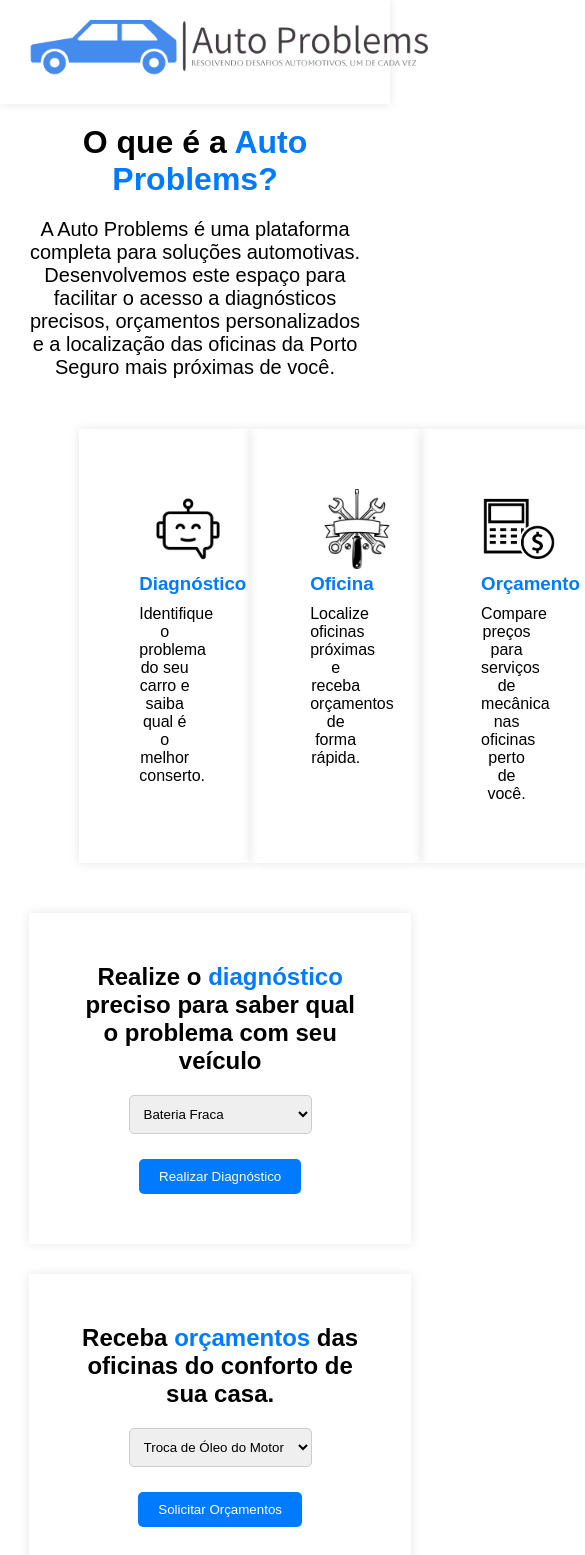
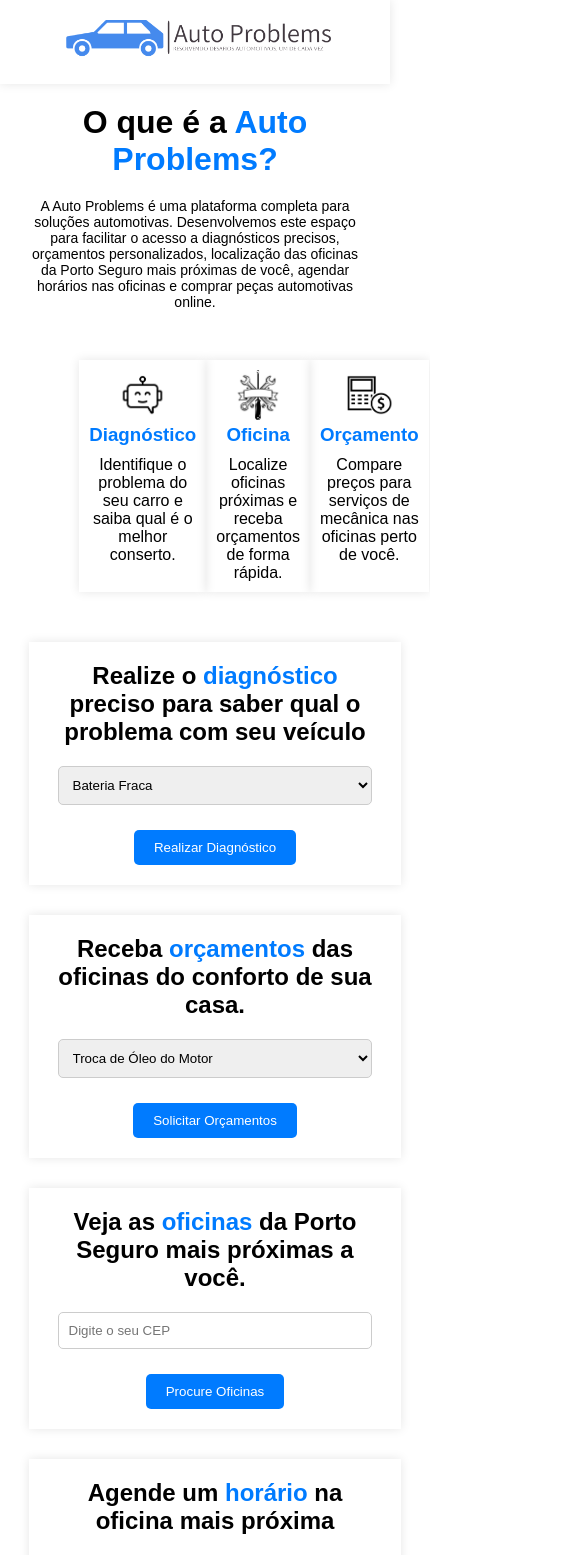
Before and after one commit to Cardosodev1/Sprint-3, a React (Vite) app in the folder sprint-3/: page / in a window 390 px wide. Shown: the top 1555 px of the page, 585 px wide, since content can reach past the window. Built offline with nearby package versions, Linux system fonts and the light colour scheme.

Commit message:
Adicionando responsividade

```diff
--- a/sprint-3/src/components/Description.tsx
+++ b/sprint-3/src/components/Description.tsx
@@ -8,7 +8,7 @@
         <DescriptionMenu>
             <div className="description">
                 <h1 className="title">O que é a <span>Auto Problems?</span></h1>
-                <p className="text">A Auto Problems é uma plataforma completa para soluções automotivas. Desenvolvemos este espaço para facilitar o acesso a diagnósticos precisos, orçamentos personalizados e a localização das oficinas da Porto Seguro mais próximas de você.</p>
+                <p className="text">A Auto Problems é uma plataforma completa para soluções automotivas. Desenvolvemos este espaço para facilitar o acesso a diagnósticos precisos, orçamentos personalizados, localização das oficinas da Porto Seguro mais próximas de você, agendar horários nas oficinas e comprar peças automotivas online.</p>
                 <div className="features">
                     <ul>
                         <li className="feature">
--- a/sprint-3/src/styled.ts
+++ b/sprint-3/src/styled.ts
@@ -9,6 +9,36 @@
 
     .header img {
         height: 60px;
+    }
+
+    @media (max-width: 1024px) {
+        .header {
+            padding: 40px;
+        }
+
+        .header img {
+            height: 55px;
+        }
+    }
+
+    @media (max-width: 768px) {
+        .header {
+            padding: 30px;
+        }
+
+        .header img {
+            height: 50px;
+        }
+    }
+
+    @media (max-width: 480px) {
+        .header {
+            padding: 20px;
+        }
+
+        .header img {
+            height: 40px;
+        }
     }
 `
 
@@ -53,6 +83,47 @@
 
     .feature p {
         font-size: 16px;
+    }
+
+    @media (max-width: 1024px) {
+        .feature {
+            width: 90%;
+            padding: 40px;
+        }
+
+        .text {
+            font-size: 18px;
+        }
+    }
+
+    @media (max-width: 768px) {
+        .feature {
+            width: 95%;
+            padding: 15px;
+        }
+
+        .feature img {
+            height: 60px;
+        }
+
+        .text {
+            font-size: 16px;
+        }
+    }
+
+    @media (max-width: 480px) {
+        .feature {
+            width: 100%;
+            padding: 10px;
+        }
+
+        .feature img {
+            height: 50px;
+        }
+
+        .text {
+            font-size: 14px;
+        }
     }
 `
 
@@ -111,6 +182,51 @@
         border-radius: 5px;
         cursor: pointer;
     }
+
+    @media (max-width: 1024px) {
+        input,
+        select {
+            width: 75%;
+        }
+
+        .diagnostico,
+        .orcamentos,
+        .oficinas,
+        .agendamento {
+            width: 90%;
+            padding: 40px;
+        }
+    }
+
+    @media (max-width: 768px) {
+        input,
+        select {
+            width: 85%;
+        }
+
+        .diagnostico,
+        .orcamentos,
+        .oficinas,
+        .agendamento {
+            width: 95%;
+            padding: 30px;
+        }
+    }
+
+    @media (max-width: 480px) {
+        input,
+        select {
+            width: 95%;
+        }
+
+        .diagnostico,
+        .orcamentos,
+        .oficinas,
+        .agendamento {
+            width: 100%;
+            padding: 20px;
+        }
+    }
 `
 
 export const FooterMenu=styled.footer`
@@ -120,4 +236,23 @@
         color: white;
         padding: 40px;
     }
+
+    @media (max-width: 1024px) {
+        .footer {
+            padding: 35px;
+        }
+    }
+
+    @media (max-width: 768px) {
+        .footer {
+            padding: 30px;
+        }
+    }
+
+    @media (max-width: 480px) {
+        .footer {
+            width: 100%;
+            padding: 20px;
+        }
+    }
 `
```
